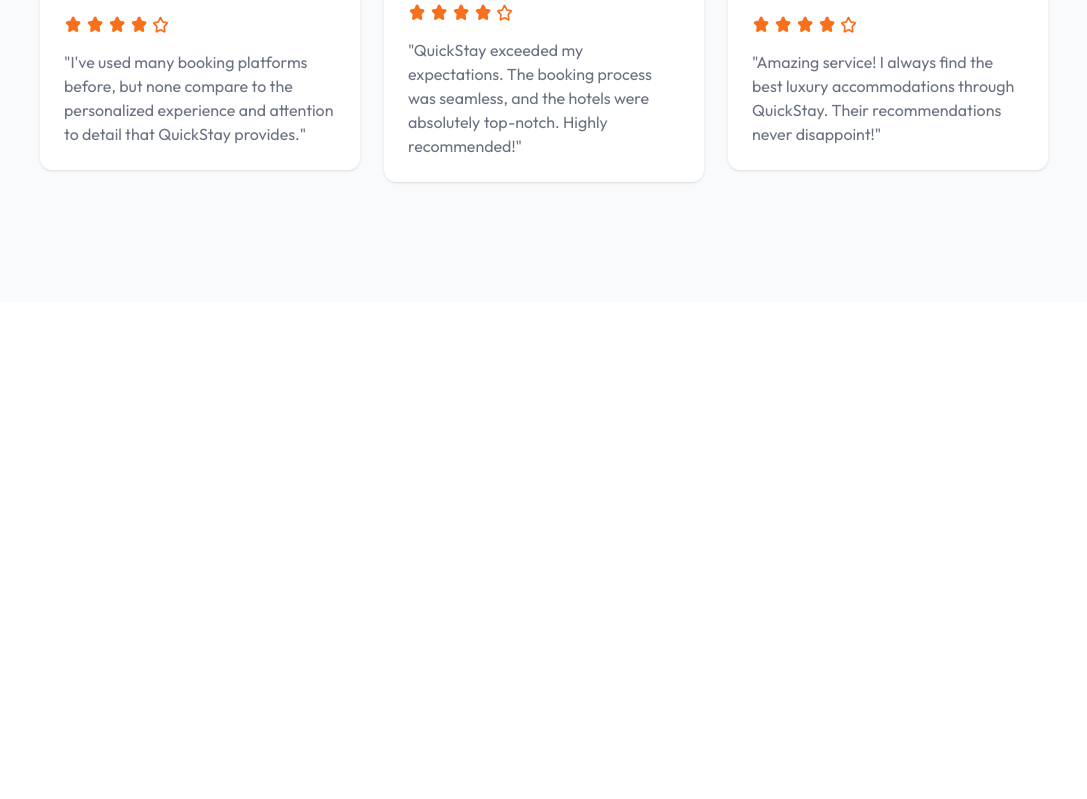
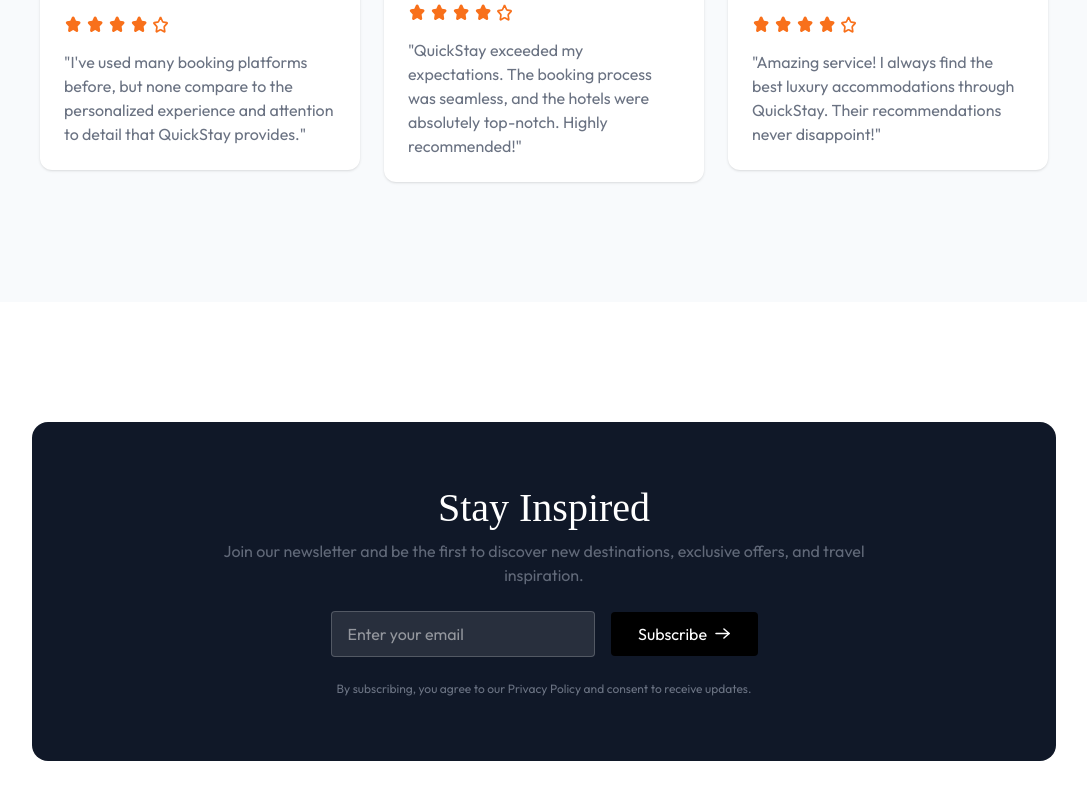
Before and after one commit to A4nu4/QuickStay, a React (Vite) app: page / in a window 1280 px wide. Shown: the part 2945-3744 px from the top of the page, without its empty margins (96-1183 px from the left). Before the commit the page ends 3247 px from the top, so only its background shows below. Built offline with nearby package versions, Linux system fonts and the light colour scheme; no server answers; a web font is replaced by a local one.

Commit message:
Added NewsLetter section

```diff
--- /dev/null
+++ b/src/components/NewsLetter.jsx
@@ -0,0 +1,36 @@
+import React from "react";
+import { assets } from "../assets/assets";
+import Title from "./Title";
+
+const NewsLetter = () => {
+  return (
+    <div className="flex flex-col items-center w-full max-w-5xl lg:w-full rounded-2xl px-4 py-12 md:py-16 mx-2 lg:mx-auto my-30 bg-gray-900 text-white">
+      <Title
+        title="Stay Inspired"
+        subTitle="Join our newsletter and be the first to discover new destinations, exclusive offers, and travel inspiration."
+      />
+
+      <div className="flex flex-col md:flex-row items-center justify-center gap-4 mt-6">
+        <input
+          type="text"
+          className="bg-white/10 px-4 py-2.5 border border-white/20 rounded outline-none max-w-66 w-full"
+          placeholder="Enter your email"
+        />
+        <button className="flex items-center justify-center gap-2 group bg-black px-4 md:px-7 py-2.5 rounded active:scale-95 transition-all">
+          Subscribe
+          <img
+            src={assets.arrowIcon}
+            alt="arrow-icon"
+            className="invert group-hover:translate-x-1 transition-all"
+          />
+        </button>
+      </div>
+      <p className="text-gray-500 mt-6 text-xs text-center">
+        By subscribing, you agree to our Privacy Policy and consent to receive
+        updates.
+      </p>
+    </div>
+  );
+};
+
+export default NewsLetter;
--- a/src/pages/Home.jsx
+++ b/src/pages/Home.jsx
@@ -3,6 +3,7 @@
 import FeaturedDestination from "../components/FeaturedDestination";
 import ExclusiveOffers from "../components/ExclusiveOffers";
 import Testimonial from "../components/Testimonial";
+import NewsLetter from "../components/NewsLetter";
 
 const Home = () => {
   return (
@@ -11,6 +12,7 @@
       <FeaturedDestination />
       <ExclusiveOffers />
       <Testimonial />
+      <NewsLetter />
     </div>
   );
 };
```
